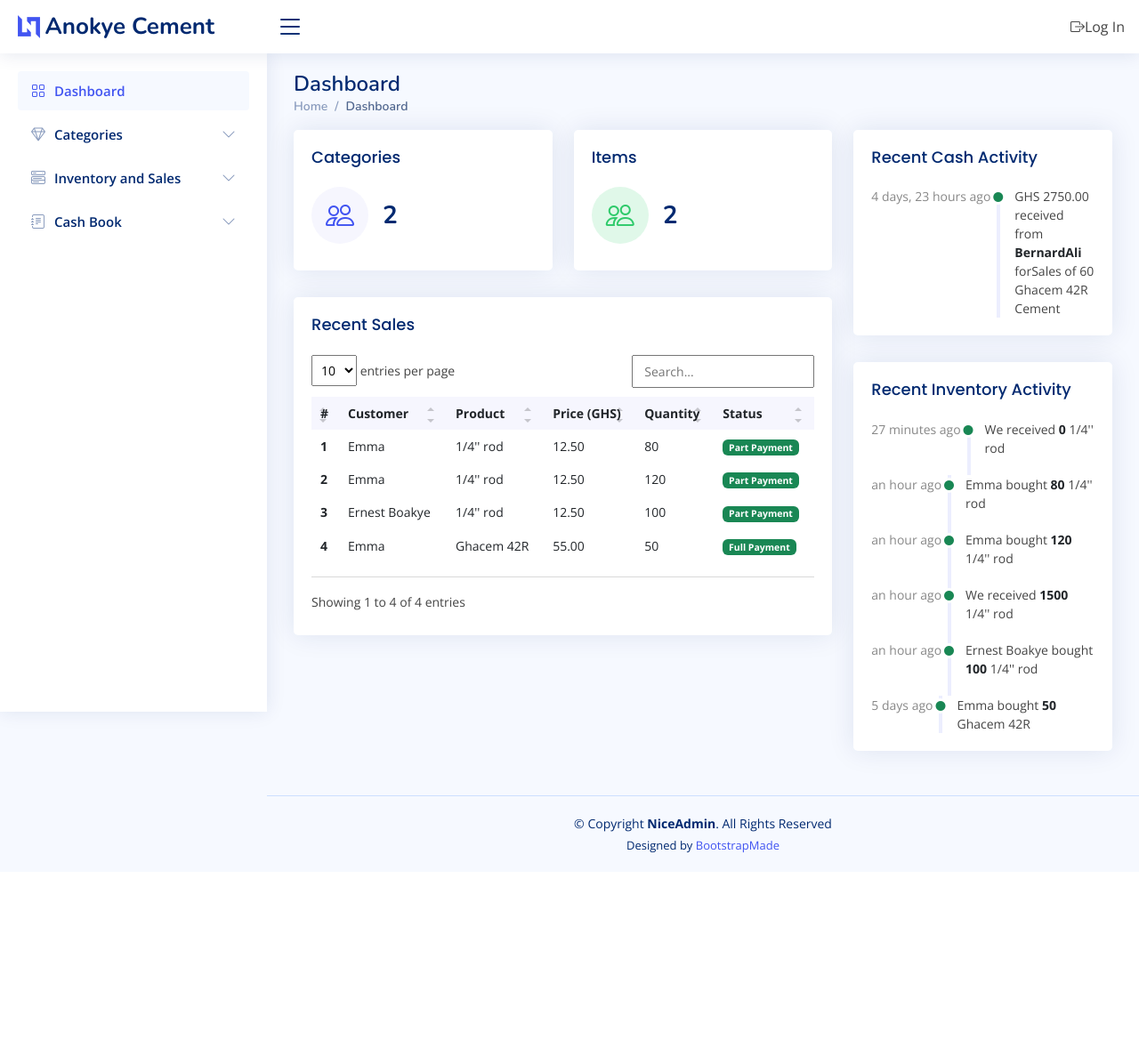
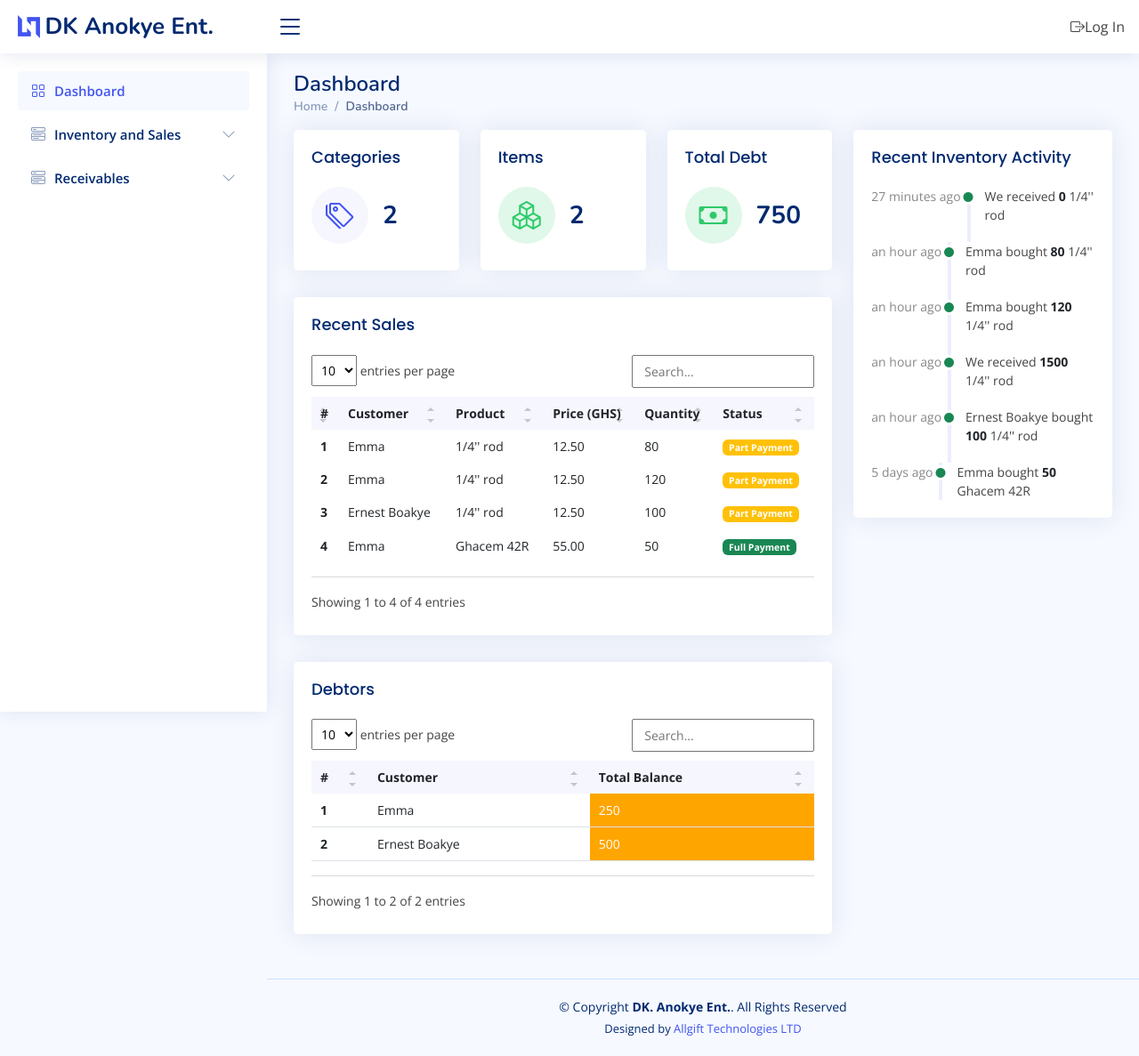
Before and after one commit to BernardAli/shop_mgt, a Django app: page / in a window 1280 px wide. Shown: the whole page at 89% size. Before the commit the page ends 959 px from the top, so only its background shows below. Run offline with Django 4.2, Linux system fonts and the light colour scheme; data comes from the database, SQL or seed files in the repository; both versions use the stored data as it was after the commit; some libraries are stand-ins or nearby versions.

Commit message:
Receivables Added

```diff
--- a/core/admin.py
+++ b/core/admin.py
@@ -1,5 +1,5 @@
 from django.contrib import admin
-from .models import Category, Stock, Cash, CashHistory
+from .models import Category, Stock, Cash, CashHistory, StockHistory
 
 # Register your models here.
 
@@ -8,3 +8,4 @@ admin.site.register(Category)
 admin.site.register(Stock)
 admin.site.register(Cash)
 admin.site.register(CashHistory)
+admin.site.register(StockHistory)
--- a/core/forms.py
+++ b/core/forms.py
@@ -46,7 +46,7 @@ class StockUpdateForm(forms.ModelForm):
 class IssueForm(forms.ModelForm):
     class Meta:
         model = Stock
-        fields = ['receipt_no', 'sale_to', 'sale_quantity', 'unit_sale_price', 'payment_status',
+        fields = ['receipt_no', 'sale_to', 'sale_quantity', 'unit_sale_price', 'payment_status', 'balance',
                   'waybill_number', 'delivery_quantity', 'phone_number']
 
 
--- a/core/models.py
+++ b/core/models.py
@@ -56,6 +56,7 @@ class Stock(models.Model):
     unit_sale_price = models.DecimalField(max_digits=10, decimal_places=2, blank=True, null=True)
     total_sale_price = models.DecimalField(max_digits=10, decimal_places=2, blank=True, null=True)
     payment_status = models.CharField(max_length=50, choices=Invoice_Choice, blank=True, null=True)
+    balance = models.DecimalField(max_digits=10, decimal_places=2, default=0)
     phone_number = models.CharField(max_length=50, blank=True, null=True)
     created_by = models.CharField(max_length=50, blank=True, null=True)
     reorder_level = models.IntegerField(default='0', blank=True, null=True)
@@ -74,6 +75,7 @@ class Stock(models.Model):
 class StockHistory(models.Model):
     category = models.ForeignKey(Category, on_delete=models.CASCADE, blank=True)
     item_name = models.CharField(max_length=50, blank=True, null=True)
+    receipt_no = models.CharField(max_length=50, blank=True, null=True)
     item_description = models.TextField(blank=True, null=True)
     quantity = models.IntegerField(default='0', blank=True, null=True)
     purchased_quantity = models.IntegerField(default='0', blank=True, null=True)
@@ -89,10 +91,11 @@ class StockHistory(models.Model):
     unit_sale_price = models.DecimalField(max_digits=10, decimal_places=2, blank=True, null=True)
     total_sale_price = models.DecimalField(max_digits=10, decimal_places=2, blank=True, null=True)
     payment_status = models.CharField(max_length=50, choices=Invoice_Choice, blank=True, null=True)
+    balance = models.DecimalField(max_digits=10, decimal_places=2, default=0)
     phone_number = models.CharField(max_length=50, blank=True, null=True)
     created_by = models.CharField(max_length=50, blank=True, null=True)
     reorder_level = models.IntegerField(default='0', blank=True, null=True)
-    created_on = models.DateTimeField(auto_now_add=True, blank=True, null=True)
+    created_on = models.DateTimeField(auto_now_add=True)
     expiry = models.DateTimeField(auto_now_add=True, blank=True, null=True)
     last_updated = models.DateTimeField(auto_now=True, blank=True, null=True)
 
--- a/core/urls.py
+++ b/core/urls.py
@@ -10,6 +10,8 @@ urlpatterns = [
     path("category/<int:pk>/", views.CategoryDetailView.as_view(), name='category_detail'),
     path("category/<int:pk>/edit", views.CategoryUpdateView.as_view(), name='category_edit'),
     path("category/<int:pk>/delete", views.CategoryDeleteView.as_view(), name='category_delete'),
+
+    path('list_receivables/', views.list_receivables, name='list_receivables'),
 
     path('list_items/', views.list_item, name='list_items'),
     path('stock_detail/<str:pk>/', views.stock_detail, name="stock_detail"),
--- a/core/views.py
+++ b/core/views.py
@@ -1,4 +1,5 @@
 import csv
+import datetime
 
 from django.contrib import messages
 from django.contrib.auth.decorators import login_required
@@ -6,6 +7,7 @@ from django.core.paginator import Paginator
 from django.http import HttpResponse
 from django.shortcuts import render, redirect
 from django.urls import reverse_lazy
+from django.db.models import Count, Sum
 from django.views.generic import ListView, DetailView, DeleteView, UpdateView, CreateView
 
 from .models import Category, Stock, StockHistory, Cash, CashHistory
@@ -22,13 +24,19 @@ def index(request):
     recent_sales = StockHistory.objects.filter(sale_quantity__gt=0).order_by("-last_updated")
     recent_activities = StockHistory.objects.all().order_by("-last_updated")[:10]
     recent_cash_activities = CashHistory.objects.all().order_by("-last_updated")[:10]
+    debtors = StockHistory.objects.filter(balance__gt=0).order_by("-last_updated")
+    total_debt = StockHistory.objects.aggregate(Sum('balance'))['balance__sum']
+    receivables = StockHistory.objects.values('sale_to').annotate(dcount=Sum('balance')).filter(dcount__gt=0)
 
     context = {
         "categories_count": categories_count,
         "recent_sales": recent_sales,
         "recent_activities": recent_activities,
         "stock_count": stock_count,
-        "recent_cash_activities": recent_cash_activities
+        "recent_cash_activities": recent_cash_activities,
+        "debtors": debtors,
+        "total_debt": total_debt,
+        "receivables": receivables
     }
 
     return render(request, "home.html", context)
@@ -63,6 +71,16 @@ class CategoryDeleteView(DeleteView):
     model = Category
     template_name = 'category_delete.html'
     success_url = reverse_lazy("category_list")
+
+
+def list_receivables(request):
+    debtors = StockHistory.objects.filter(balance__gt=0).order_by("-last_updated") | \
+              StockHistory.objects.filter(balance__lt=0).order_by("-last_updated")
+    context = {
+        'debtors': debtors,
+        'now':  datetime.datetime.now().astimezone()
+    }
+    return render(request, 'list_receivables.html', context)
 
 
 @login_required
@@ -177,7 +195,9 @@ def issue_items(request, pk):
                 unit_sale_price=instance.unit_sale_price,
                 total_sale_price=instance.total_sale_price,
                 delivery_quantity=instance.delivery_quantity,
-                payment_status=instance.payment_status
+                payment_status=instance.payment_status,
+                balance=instance.balance,
+                receipt_no=instance.receipt_no,
             )
             issue_history.save()
 
@@ -265,6 +285,7 @@ def list_history(request):
             writer = csv.writer(response)
             writer.writerow(
                 ['CATEGORY',
+                 'RECEIPT NO'
                  'ITEM NAME',
                  'QUANTITY',
                  'ISSUE QUANTITY',
@@ -278,6 +299,7 @@ def list_history(request):
             for stock in instance:
                 writer.writerow(
                     [stock.category,
+                     stock.receipt_no,
                      stock.item_name,
                      stock.quantity,
                      stock.sale_quantity,
--- a/templates/base.html
+++ b/templates/base.html
@@ -7,7 +7,7 @@
   <meta charset="utf-8">
   <meta content="width=device-width, initial-scale=1.0" name="viewport">
 
-  <title>Anokye Shop</title>
+  <title>DK Anokye Enterprise</title>
   <meta content="" name="description">
   <meta content="" name="keywords">
 
@@ -41,7 +41,7 @@
     <div class="d-flex align-items-center justify-content-between">
       <a href="{% url 'home' %}" class="logo d-flex align-items-center">
         <img src="{% static 'assets/img/logo.png' %}" alt="">
-        <span class="d-none d-lg-block">Anokye Cement</span>
+        <span class="d-none d-lg-block">DK Anokye Ent.</span>
       </a>
       <i class="bi bi-list toggle-sidebar-btn"></i>
     </div><!-- End Logo -->
@@ -99,6 +99,7 @@
         </a>
       </li><!-- End Dashboard Nav -->
 
+        {% if request.user.is_authenticated and request.user.is_superuser %}
       <li class="nav-item">
         <a class="nav-link collapsed" data-bs-target="#icons-nav" data-bs-toggle="collapse" href="#">
           <i class="bi bi-gem"></i><span>Categories</span><i class="bi bi-chevron-down ms-auto"></i>
@@ -116,6 +117,7 @@
           </li>
         </ul>
       </li><!-- End Icons Nav -->
+      {% endif %}
 
       <li class="nav-item">
         <a class="nav-link collapsed" data-bs-target="#components-nav" data-bs-toggle="collapse" href="#">
@@ -141,6 +143,20 @@
       </li><!-- End Components Nav -->
 
       <li class="nav-item">
+        <a class="nav-link collapsed" data-bs-target="#components-rec" data-bs-toggle="collapse" href="#">
+          <i class="bi bi-menu-button-wide"></i><span>Receivables</span><i class="bi bi-chevron-down ms-auto"></i>
+        </a>
+        <ul id="components-rec" class="nav-content collapse " data-bs-parent="#sidebar-nav">
+          <li>
+            <a href="{% url 'list_receivables' %}">
+              <i class="bi bi-circle"></i><span>Receivables List</span>
+            </a>
+          </li>
+        </ul>
+      </li><!-- End Components Nav -->
+
+      {% if request.user.is_authenticated and request.user.is_superuser %}
+      <li class="nav-item">
         <a class="nav-link collapsed" data-bs-target="#forms-nav" data-bs-toggle="collapse" href="#">
           <i class="bi bi-journal-text"></i><span>Cash Book</span><i class="bi bi-chevron-down ms-auto"></i>
         </a>
@@ -157,6 +173,7 @@
           </li>
         </ul>
       </li><!-- End Forms Nav -->
+      {% endif %}
 
     </ul>
 
@@ -181,14 +198,10 @@
   <!-- ======= Footer ======= -->
   <footer id="footer" class="footer">
     <div class="copyright">
-      &copy; Copyright <strong><span>NiceAdmin</span></strong>. All Rights Reserved
+      &copy; Copyright <strong><span>DK. Anokye Ent.</span></strong>. All Rights Reserved
     </div>
     <div class="credits">
-      <!-- All the links in the footer should remain intact. -->
-      <!-- You can delete the links only if you purchased the pro version. -->
-      <!-- Licensing information: https://bootstrapmade.com/license/ -->
-      <!-- Purchase the pro version with working PHP/AJAX contact form: https://bootstrapmade.com/nice-admin-bootstrap-admin-html-template/ -->
-      Designed by <a href="https://bootstrapmade.com/">BootstrapMade</a>
+      Designed by <a href="https://allgifttechnologies.com/">Allgift Technologies LTD</a>
     </div>
   </footer><!-- End Footer -->
 
--- a/templates/home.html
+++ b/templates/home.html
@@ -21,7 +21,7 @@
           <div class="row">
 
             <!-- Sales Card -->
-            <div class="col-xxl-6 col-md-6">
+            <div class="col-xxl-4 col-md-4">
               <div class="card info-card sales-card">
 
                 <div class="card-body">
@@ -35,7 +35,7 @@
 
                   <div class="d-flex align-items-center">
                     <div class="card-icon rounded-circle d-flex align-items-center justify-content-center">
-                      <i class="bi bi-people"></i>
+                      <i class="bi bi-tags"></i>
                     </div>
                     <div class="ps-3">
                       <h6><small></small>{{categories_count}}</h6></div>
@@ -46,7 +46,7 @@
             </div><!-- End Sales Card -->
 
             <!-- Revenue Card -->
-            <div class="col-xxl-6 col-md-6">
+            <div class="col-xxl-4 col-md-4">
               <div class="card info-card revenue-card">
 
 
@@ -55,10 +55,31 @@
 
                   <div class="d-flex align-items-center">
                     <div class="card-icon rounded-circle d-flex align-items-center justify-content-center">
-                      <i class="bi bi-people"></i>
+                      <i class="bi bi-boxes"></i>
                     </div>
                     <div class="ps-3">
                       <h6>{{stock_count}}</h6>
+
+                    </div>
+                  </div>
+                </div>
+
+              </div>
+            </div><!-- End Revenue Card -->
+
+            <div class="col-xxl-4 col-md-4">
+              <div class="card info-card revenue-card">
+
+
+                <div class="card-body">
+                  <h5 class="card-title">Total Debt</h5>
+
+                  <div class="d-flex align-items-center">
+                    <div class="card-icon rounded-circle d-flex align-items-center justify-content-center">
+                      <i class="bi bi-cash"></i>
+                    </div>
+                    <div class="ps-3">
+                      <h6>{{total_debt|intcomma}}</h6>
 
                     </div>
                   </div>
@@ -75,7 +96,7 @@
                 <div class="card-body">
                   <h5 class="card-title">Recent Sales</h5>
 
-                  <table class="table table-borderless datatable">
+                  <table class="table table-borderless datatable table-hover">
                     <thead>
                       <tr>
                         <th scope="col">#</th>
@@ -94,7 +115,13 @@
                         <td>{{item.item_name}}</td>
                         <td>{{item.unit_sale_price}}</td>
                         <td>{{item.sale_quantity}}</td>
-                        <td><span class="badge bg-success">{{item.payment_status}}</span></td>
+                        <td>
+                          {% if item.payment_status == 'Full Payment' %}
+                            <span class="badge bg-success">{{item.payment_status}}</span>
+                          {% else %}
+                            <span class="badge bg-warning">{{item.payment_status}}</span>
+                          {% endif %}
+                        </td>
                       </tr>
                     {% endfor %}
                     </tbody>
@@ -103,7 +130,40 @@
                 </div>
 
               </div>
-            </div><!-- End Recent Sales -->
+            </div>
+            <!-- End Recent Sales -->
+
+            <!-- Recent Sales -->
+            <div class="col-12">
+              <div class="card recent-sales overflow-auto">
+
+                <div class="card-body">
+                  <h5 class="card-title">Debtors</h5>
+
+                  <table class="table table-border table-hover datatable">
+                    <thead>
+                      <tr>
+                        <th scope="col">#</th>
+                        <th scope="col">Customer</th>
+                        <th scope="col">Total Balance</th>
+                      </tr>
+                    </thead>
+                    <tbody>
+                    {% for item in receivables%}
+                      <tr>
+                        <th scope="row">{{forloop.counter}}</th>
+                        <td>{{item.sale_to}}</td>
+                        <td style="background:orange; color:#fff;"><span>{{item.dcount}}</span></td>
+                      </tr>
+                    {% endfor %}
+                    </tbody>
+                  </table>
+
+                </div>
+
+              </div>
+            </div>
+            <!-- End Recent Sales -->
 
           </div>
         </div><!-- End Left side columns -->
@@ -111,6 +171,7 @@
         <!-- Right side columns -->
         <div class="col-lg-4">
 
+          {% if request.user.is_authenticated and request.user.is_superuser %}
           <!-- Recent Activity -->
           <div class="card">
 
@@ -125,7 +186,7 @@
                       <div class="activite-label">{{recent.last_updated|naturaltime}}</div>
                       <i class='bi bi-circle-fill activity-badge text-success align-self-start'></i>
                       <div class="activity-content">
-                        GHS {{recent.amount_in}} received from <a href="#" class="fw-bold text-dark">{{recent.recipient}}</a> for{{recent.detail}}
+                        GHS {{recent.amount_in}} received from for {{recent.detail}}
                       </div>
                     </div><!-- End activity item-->
                   {% else %}
@@ -144,6 +205,8 @@
 
             </div>
           </div><!-- End Recent Activity -->
+
+          {% endif %}
 
           <!-- Recent Activity -->
           <div class="card">
```
Also changed, not shown: templates/list_receivables.html (added, +63 -0 lines), core/migrations/0007_stockhistory_receipt_no_alter_stock_payment_status_and_more.py (added), core/migrations/0008_stock_balance_stockhistory_balance.py (added), core/migrations/0009_alter_stockhistory_created_on.py (added), db.sqlite3.
